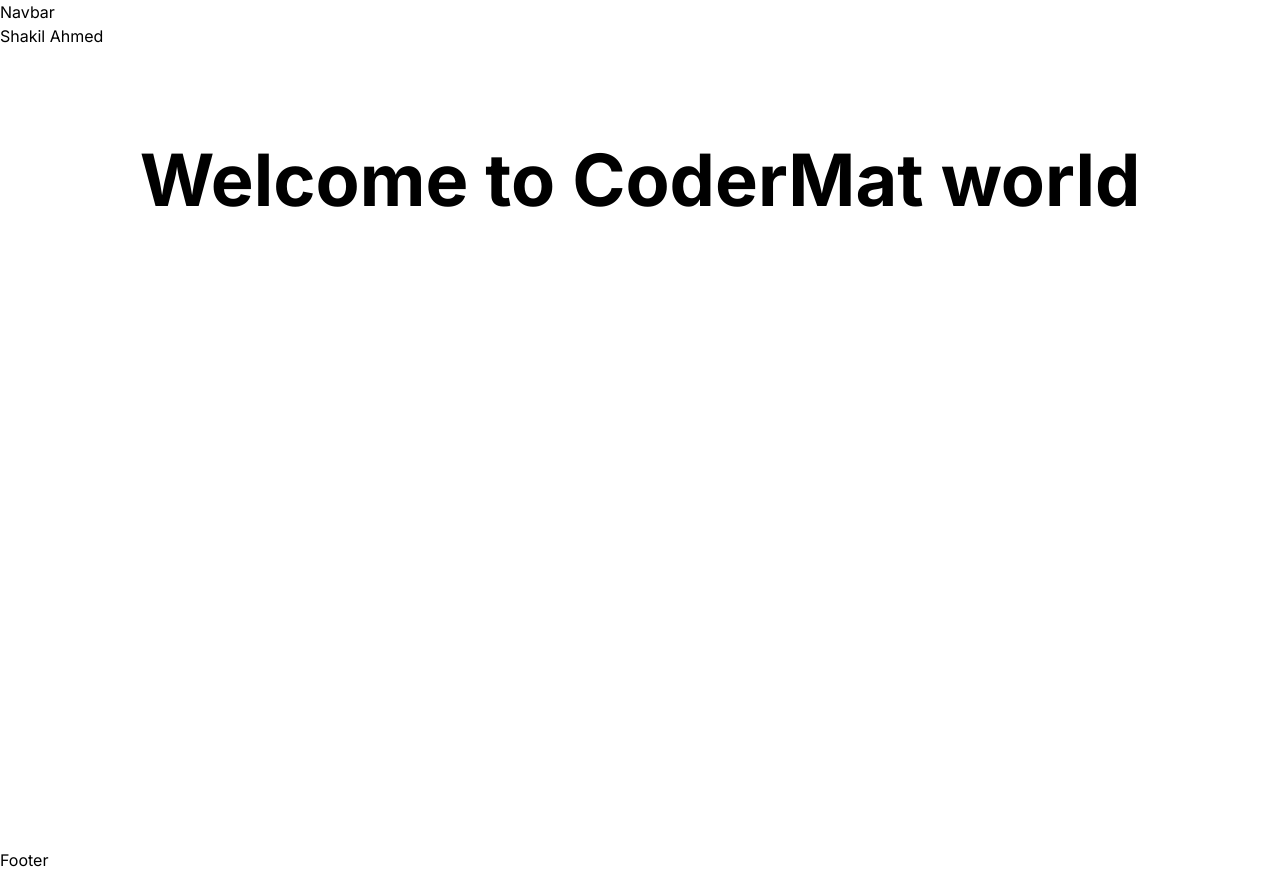
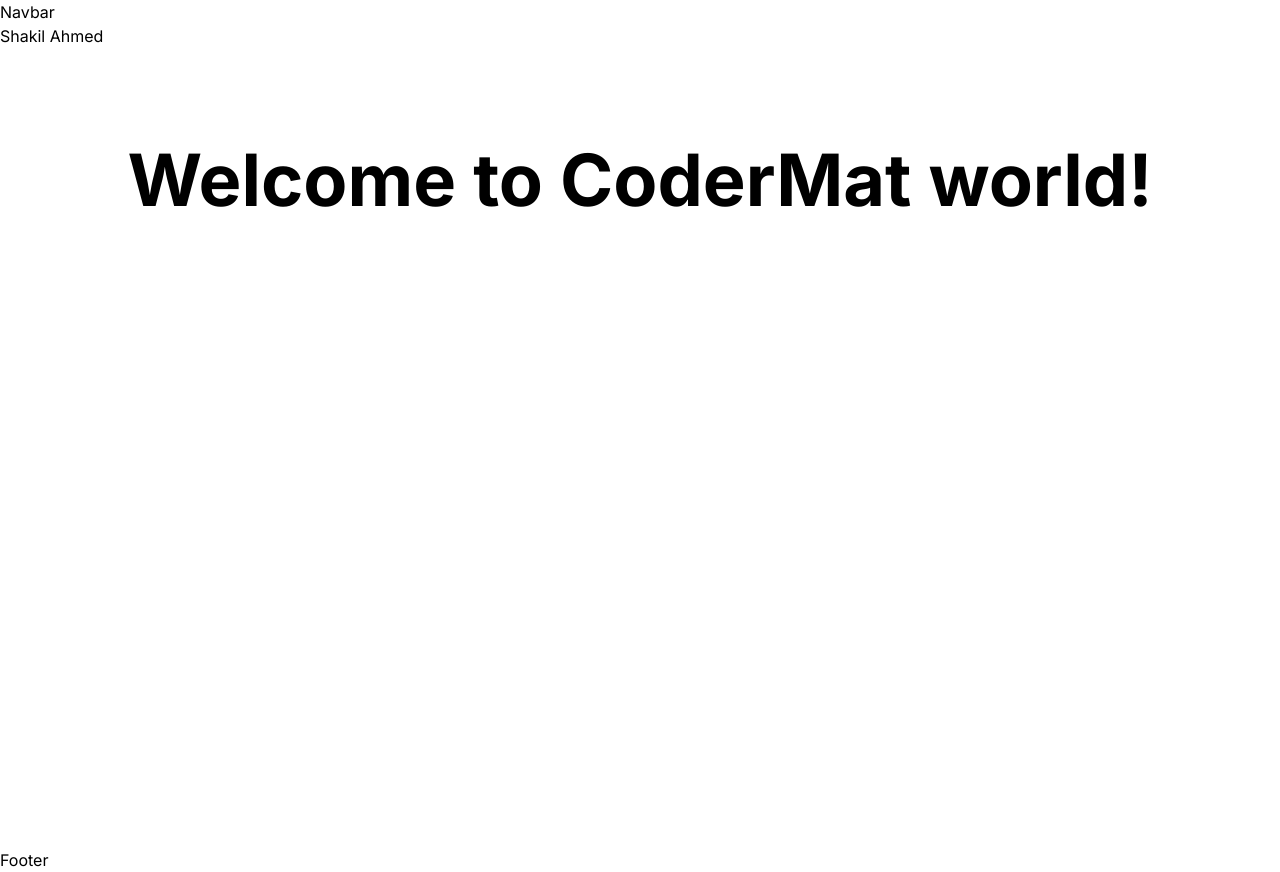
Before and after one commit to codermat03/codermat_app, a Next.js app: page / in a window 1280 px wide. Built offline with nearby package versions, Linux system fonts and the light colour scheme.

Commit message:
Title changes

```diff
--- a/src/app/page.tsx
+++ b/src/app/page.tsx
@@ -3,7 +3,7 @@ import Image from "next/image";
 export default function Home() {
   return (
     <main className="flex min-h-screen flex-col items-center justify-between p-24">
-      <h1 className="text-7xl font-bold ">Welcome to CoderMat world</h1>
+      <h1 className="text-7xl font-bold ">Welcome to CoderMat world!</h1>
     </main>
   );
 }
```
